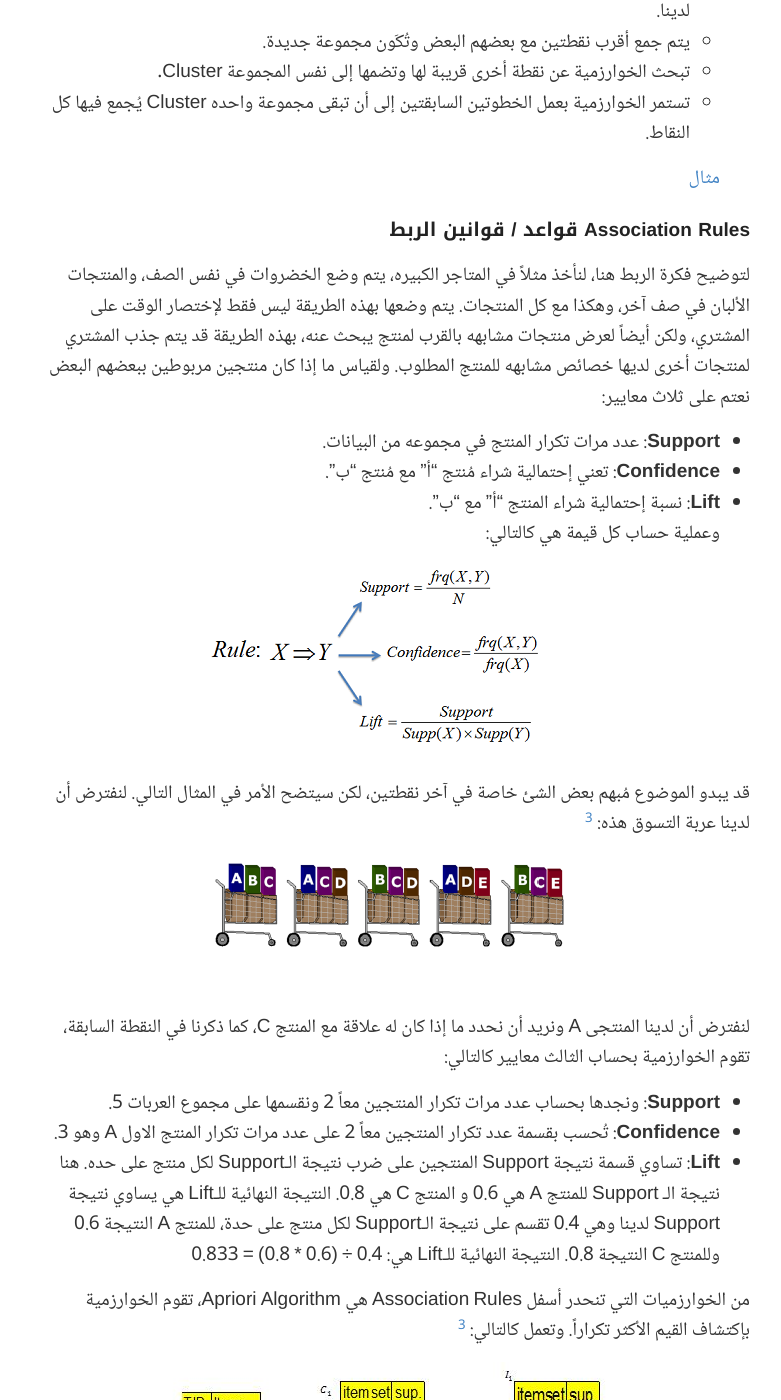
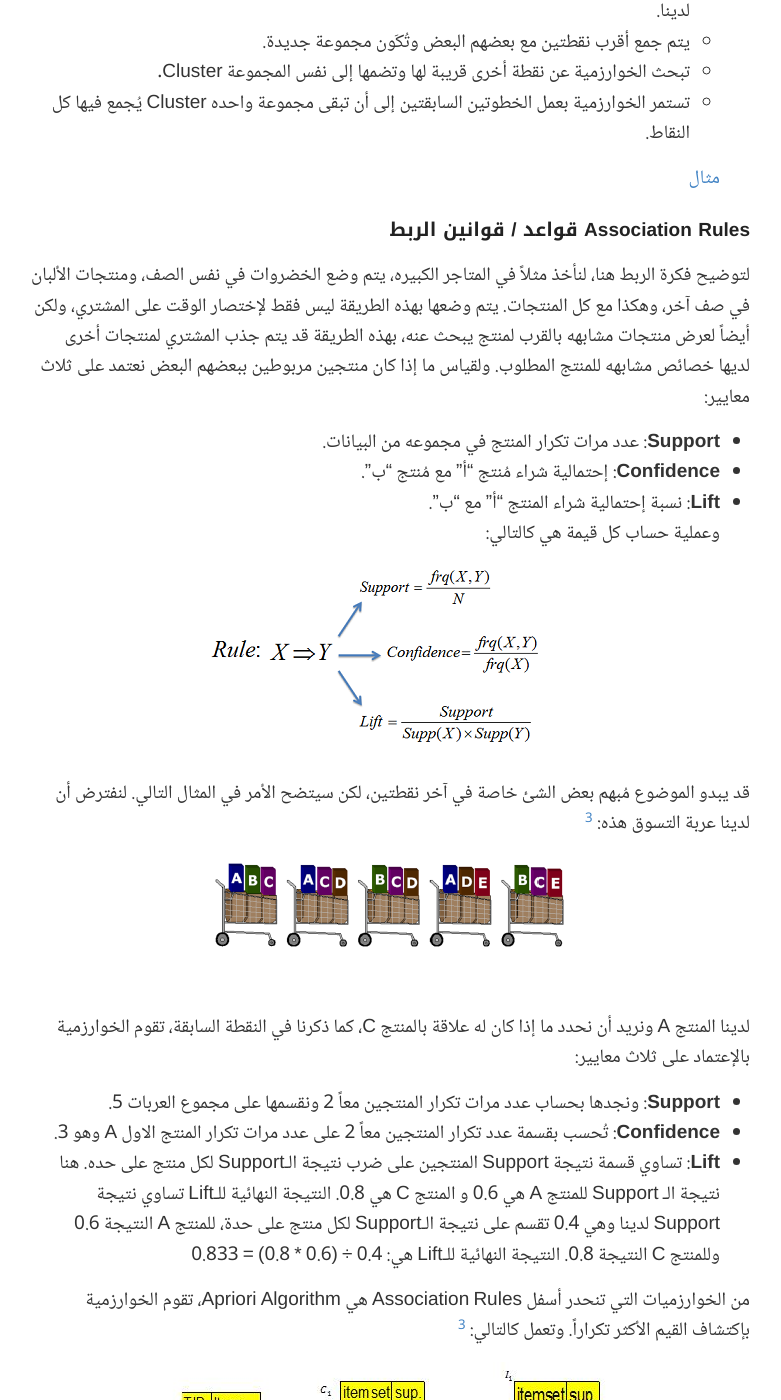
Before and after one commit to alioh/alioh.github.io, a Jekyll site: the page built from _posts/2019-2-12-Machine-Learning-for-Everyone-4.md, in a window 1280 px wide and 1400 px high, scrolled down 2204 px. Shown: the whole window, without its empty margins (250-1031 px from the left). Built offline with Jekyll 4.4.1, drawn with Linux system fonts in a browser that asks for light colours; comment, search, counter and statistics services are not loaded; some of the changed text lies outside the part shown.

Commit message:
spelling

```diff
--- a/_posts/2019-2-12-Machine-Learning-for-Everyone-4.md
+++ b/_posts/2019-2-12-Machine-Learning-for-Everyone-4.md
@@ -35,8 +35,8 @@ title: تعلم الآلة للجميع - 4
 
 * **Hierarchical Clustering تجميع هرمي**: [^3]
 ![](https://alioh.github.io/images/2019-2-12/3.gif)
-الرسم البياني يوضح كيفية عمل الخوارزمية، وتسمى الهرمية لأنها تبدأ من الأسفل إلى الآعلى، طريقة إتخاذ القرار فيها يتم كالتالي:
-  * على عكس التجميع بالمتوسطات K-mean، التجميع الهرمي يُكَون مجموعة أو Cluster لكل نقطة لدينا.
+الرسم البياني يوضح كيفية عمل الخوارزمية، وتسمى الهرمية لأنها تبدأ من الأسفل إلى الأعلى، طريقة إتخاذ القرار فيها يتم كالتالي:
+  * على عكس التجميع بالمتوسطات K-mean، التجميع الهرمي يُكَوِّن مجموعة أو Cluster لكل نقطة لدينا.
   * يتم جمع أقرب نقطتين مع بعضهم البعض وتُكَون مجموعة جديدة.
   * تبحث الخوارزمية عن نقطة أخرى قريبة لها وتضمها إلى نفس المجموعة Cluster.
   * تستمر الخوارزمية بعمل الخطوتين السابقتين إلى أن تبقى مجموعة واحده Cluster يُجمع فيها كل النقاط.
@@ -44,9 +44,9 @@ title: تعلم الآلة للجميع - 4
   [مثال](https://towardsdatascience.com/hierarchical-clustering-and-its-applications-41c1ad4441a6)
 
 ##### Association Rules قواعد / قوانين الربط
-لتوضيح فكرة الربط هنا، لنأخذ مثلاً في المتاجر الكبيره، يتم وضع الخضروات في نفس الصف، والمنتجات الألبان في صف آخر، وهكذا مع كل المنتجات. يتم وضعها بهذه الطريقة ليس فقط لإختصار الوقت على المشتري، ولكن أيضاً لعرض منتجات مشابهه بالقرب لمنتج يبحث عنه، بهذه الطريقة قد يتم جذب المشتري لمنتجات أخرى لديها خصائص مشابهه للمنتج المطلوب. ولقياس ما إذا كان منتجين مربوطين ببعضهم البعض نعتم على ثلاث معايير:
+لتوضيح فكرة الربط هنا، لنأخذ مثلاً في المتاجر الكبيره، يتم وضع الخضروات في نفس الصف، ومنتجات الألبان في صف آخر، وهكذا مع كل المنتجات. يتم وضعها بهذه الطريقة ليس فقط لإختصار الوقت على المشتري، ولكن أيضاً لعرض منتجات مشابهه بالقرب لمنتج يبحث عنه، بهذه الطريقة قد يتم جذب المشتري لمنتجات أخرى لديها خصائص مشابهه للمنتج المطلوب. ولقياس ما إذا كان منتجين مربوطين ببعضهم البعض نعتمد على ثلاث معايير:
   * **Support**: عدد مرات تكرار المنتج في مجموعه من البيانات.
-  * **Confidence**: تعني إحتمالية شراء مُنتج "أ" مع مُنتج "ب".
+  * **Confidence**: إحتمالية شراء مُنتج "أ" مع مُنتج "ب".
   * **Lift**: نسبة إحتمالية شراء المنتج "أ" مع "ب".
 وعملية حساب كل قيمة هي كالتالي:
 ![](https://alioh.github.io/images/2019-2-12/4.png)
@@ -54,12 +54,10 @@ title: تعلم الآلة للجميع - 4
 قد يبدو الموضوع مُبهم بعض الشئ خاصة في آخر نقطتين، لكن سيتضح الأمر في المثال التالي. لنفترض أن لدينا عربة التسوق هذه:   [^4]
 
 ![](https://alioh.github.io/images/2019-2-12/5.png)
-لنفترض أن لدينا المنتجى A ونريد أن نحدد ما إذا كان له علاقة مع المنتج C، كما ذكرنا في النقطة السابقة، تقوم الخوارزمية بحساب الثالث معايير كالتالي:
+لدينا المنتج A ونريد أن نحدد ما إذا كان له علاقة بالمنتج C، كما ذكرنا في النقطة السابقة، تقوم الخوارزمية بالإعتماد على ثلاث معايير:
   * **Support**: ونجدها بحساب عدد مرات تكرار المنتجين معاً 2 ونقسمها على مجموع العربات 5.
   * **Confidence**: تُحسب بقسمة عدد تكرار المنتجين معاً 2 على عدد مرات تكرار المنتج الاول A وهو 3.
-  * **Lift**: تساوي قسمة نتيجة Support المنتجين على ضرب نتيجة الـSupport لكل منتج على حده. هنا نتيجة الـ Support للمنتج A هي 0.6 و المنتج C هي 0.8. النتيجة النهائية للـLift هي
-   يساوي نتيجة Support لدينا وهي 0.4 تقسم على نتيجة الـSupport لكل منتج على حدة، للمنتج A النتيجة 0.6 وللمنتج C النتيجة 0.8. النتيجة النهائية للـLift هي:
-   0.4 ÷ (0.6 * 0.8) = 0.833
+  * **Lift**: تساوي قسمة نتيجة Support المنتجين على ضرب نتيجة الـSupport لكل منتج على حده. هنا نتيجة الـ Support للمنتج A هي 0.6 و المنتج C هي 0.8. النتيجة النهائية للـLift تساوي نتيجة Support لدينا وهي 0.4 تقسم على نتيجة الـSupport لكل منتج على حدة، للمنتج A النتيجة 0.6 وللمنتج C النتيجة 0.8. النتيجة النهائية للـLift هي: 0.4 ÷ (0.6 * 0.8) = 0.833
 
 من الخوارزميات التي تنحدر أسفل Association Rules هي Apriori Algorithm، تقوم الخوارزمية بإكتشاف القيم الأكثر تكراراً. وتعمل كالتالي:  [^4]
 
```
Also changed, not shown: other parts of _posts/2019-2-12-Machine-Learning-for-Everyone-4.md (+1 -1 lines).
